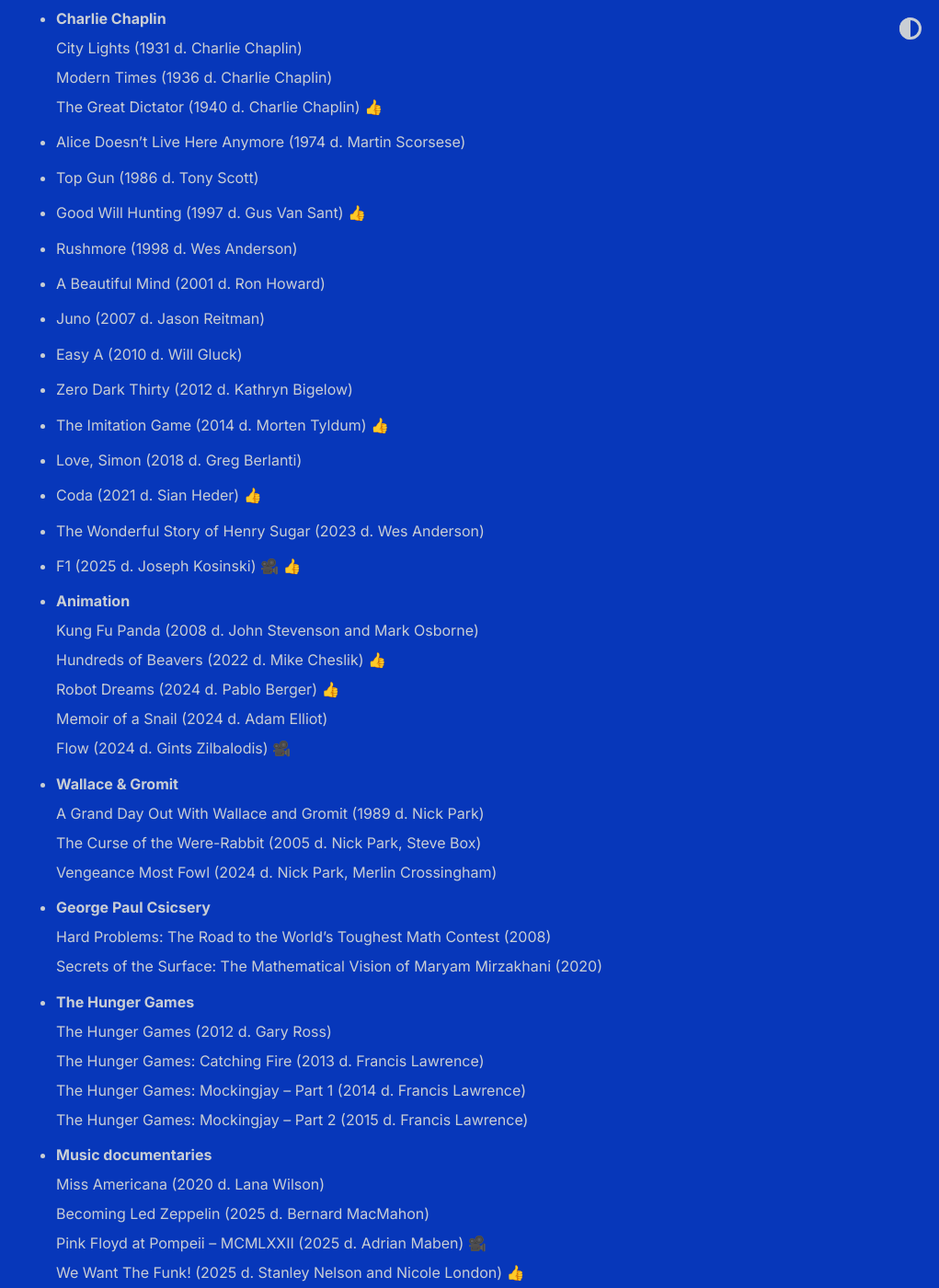
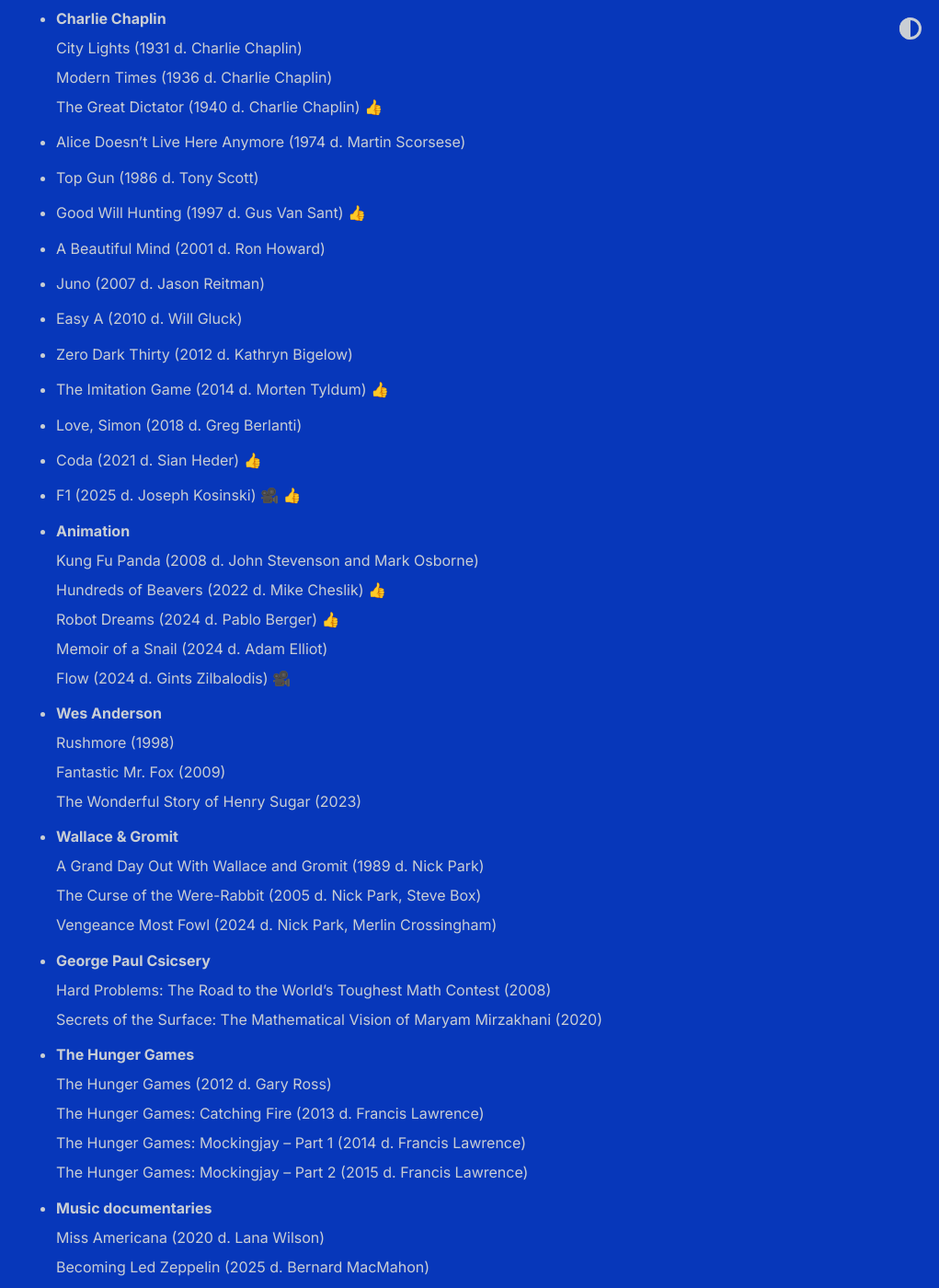
Before and after one commit to shihankanungo/shihankanungo.github.io, a Jekyll site: the page built from movies.md, in a window 1280 px wide and 1400 px high, scrolled down 1292 px. Shown: the whole window at 92% size, without its empty margins (259-1280 px from the left). Built offline with Jekyll 4.4.1, drawn with Linux system fonts in a browser that asks for light colours.

Commit message:
Update movies.md

```diff
--- a/movies.md
+++ b/movies.md
@@ -23,7 +23,6 @@
 - Alice Doesn't Live Here Anymore (1974 d. Martin Scorsese)
 - Top Gun (1986 d. Tony Scott)
 - Good Will Hunting (1997 d. Gus Van Sant)  👍
-- Rushmore (1998 d. Wes Anderson)
 - A Beautiful Mind (2001 d. Ron Howard)
 - Juno (2007 d. Jason Reitman)
 - Easy A (2010 d. Will Gluck)
@@ -31,7 +30,6 @@
 - The Imitation Game (2014 d. Morten Tyldum) 👍
 - Love, Simon (2018 d. Greg Berlanti)
 - Coda (2021 d. Sian Heder) 👍
-- The Wonderful Story of Henry Sugar (2023 d. Wes Anderson)
 - F1 (2025 d. Joseph Kosinski) 🎥 👍
 - **Animation** <br>
   Kung Fu Panda (2008 d. John Stevenson and Mark Osborne) <br>
@@ -39,6 +37,10 @@
   Robot Dreams (2024 d. Pablo Berger) 👍 <br>
   Memoir of a Snail (2024 d. Adam Elliot) <br>
   Flow (2024 d. Gints Zilbalodis) 🎥
+- **Wes Anderson** <br>
+  Rushmore (1998) <br>
+  Fantastic Mr. Fox (2009) <br>
+  The Wonderful Story of Henry Sugar (2023) <br>
 - **Wallace & Gromit** <br>
   A Grand Day Out With Wallace and Gromit (1989 d. Nick Park) <br>
   The Curse of the Were-Rabbit (2005 d. Nick Park, Steve Box) <br>
```
